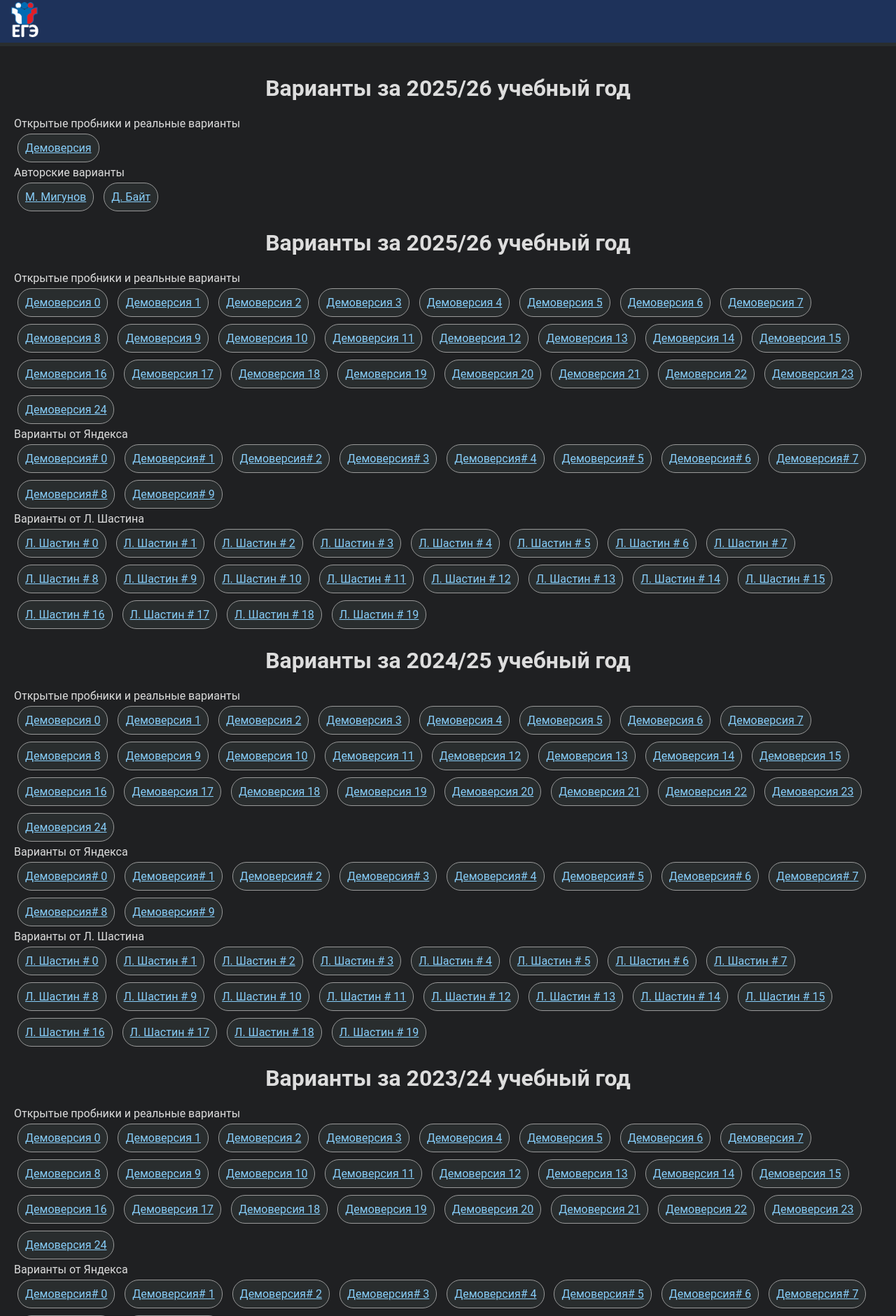
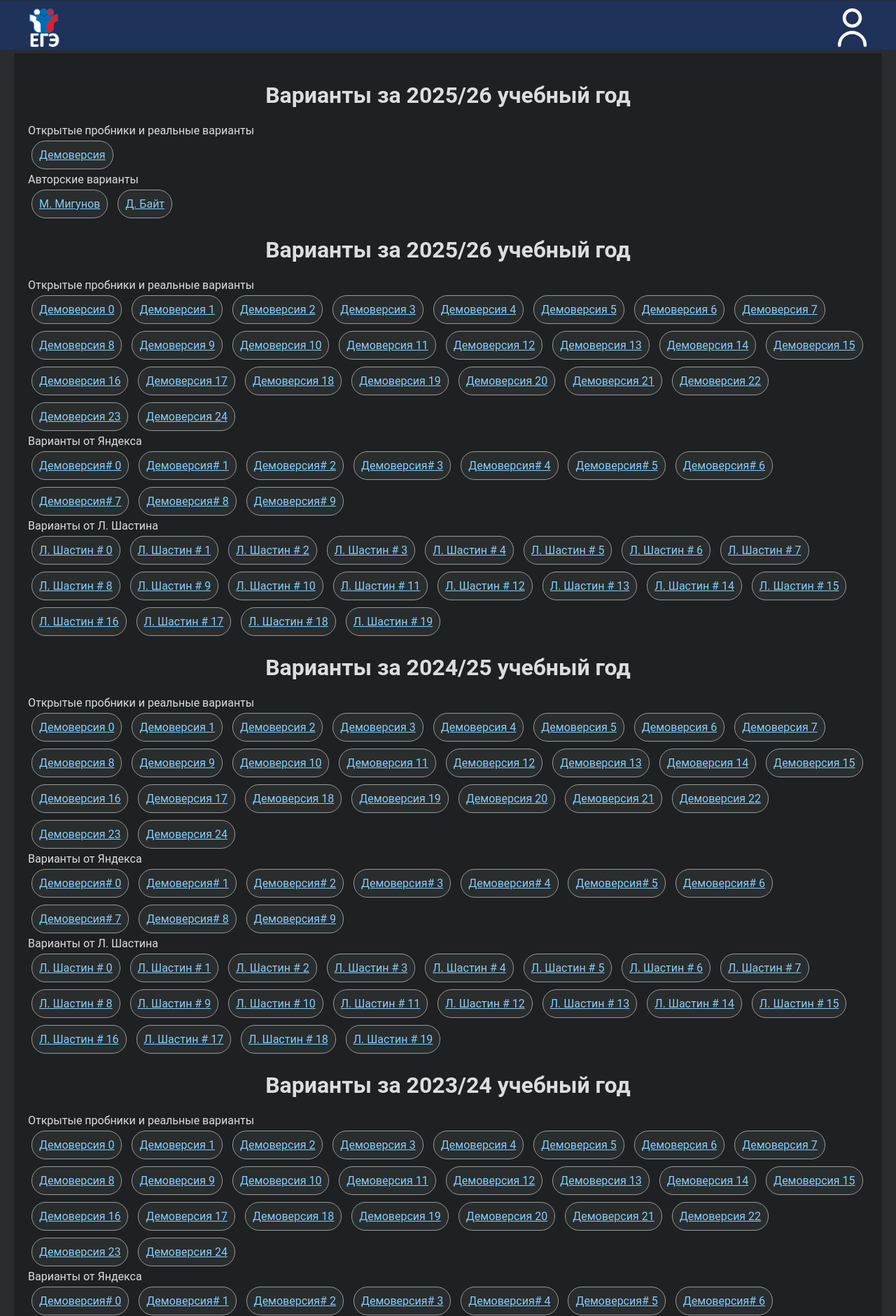
Before and after one commit to dim-akim/kege-local, a FastAPI app: template app/templates/variation_table.html in a window 1280 px wide. Shown: the top 1881 px of the page at 70% size. Run offline with FastAPI, Linux system fonts and the light colour scheme; the template is opened without the code that fills it, so the values that code supplies are empty; parts of the project's set-up code (start-up, migrations or seed data) failed here and were passed over.

Commit message:
corrected the page with options

```diff
--- a/app/static/css/variation_table_style.css
+++ b/app/static/css/variation_table_style.css
@@ -7,10 +7,10 @@
   color: #ddd;
 }
 
-div {
-  display: block;
-  unicode-bidi: isolate;
-}
+/*div {*/
+/*  display: block;*/
+/*  unicode-bidi: isolate;*/
+/*}*/
 
 body {
   margin: 0;
@@ -19,65 +19,111 @@
   overflow-x: hidden;
 }
 
-.start-wrap{
-    position: relative;
-    height: 100%;
+
+.header {
+  display: flex;
+  background-color: #1e325a;
+  height: 70px;
   width: 100%;
-    display: grid;
-    grid-template-rows: 60px 1fr;
-    grid-template-columns: 1fr 1200px 1fr;
-    grid-template-areas:
-        "header header header"
-        ". main .";
+
+  padding: 0 0;
+  margin: 1px auto;
+
+}
+
+.main {
+  max-width: 1200px;
+  padding: 20px;
+  background: #1f2022;
+  /*margin-top: 5px;*/
+  margin: 5px auto 5px;
+  /*margin-bottom: 5px;*/
+}
+
+.header_wrap{
+  width: 100%;
+  max-width: 1250px;
+  margin: 0 auto;
+  display: flex;
+  justify-content: space-between;
+  align-items: center;
 }
 
 
-.header{
-    grid-area: header;
-    background: #1e325a;
+.icon {
+  padding: 10px 20px 0;
+
+  width: 55px;
+  height: auto;
 }
 
 
-.header-wrap{
-    width: 100%;
-    height: 100%;
-    margin: 0 auto;
-    display: grid;
-    grid-template-columns: 1fr auto auto;
-}
 
-.icon_wrap {
-    padding-left: 10px;
-    display: flex;
-    -webkit-box-align: center;
-    align-items: center;
-    -webkit-box-pack: start;
-    -ms-flex-pack: start;
-    justify-content: flex-start;
-}
 
-.fition_button{
-  border: none;
-  background-color: #1e325a;
-  width: 50px;
-  height: 54px;
-  margin-bottom: 4px;
-  margin-top: 3px;
 
-}
 
-.icon{
-  width: 50px;
-  height: 50px;
-}
 
-.main {
-    padding: 20px;
-    background: #1f2022;
-    grid-area: main;
-    margin-top: 5px;
-    margin-bottom: 5px;
-}
+/*.start-wrap{*/
+/*    position: relative;*/
+/*    height: 100%;*/
+/*    width: 100%;*/
+/*    display: grid;*/
+/*    grid-template-rows: 60px 1fr;*/
+/*    grid-template-columns: 1fr 1200px 1fr;*/
+/*    grid-template-areas:*/
+/*        "icon header profile"*/
+/*        ". main .";*/
+/*}*/
+
+
+/*.header{*/
+/*    grid-area: header;*/
+/*    background: #1e325a;*/
+/*}*/
+
+
+/*.header-wrap{*/
+/*    !*width: 100%;*!*/
+/*    !*height: 100%;*!*/
+/*    margin: 0 auto;*/
+/*    display: grid;*/
+/*    grid-template-columns: 20px auto 20px;*/
+/*    !*grid-template-columns: 1fr auto auto;*!*/
+/*}*/
+
+/*.icon_wrap {*/
+/*    padding-left: 10px;*/
+/*  width: 20px;*/
+/*    !*display: flex;*!*/
+/*    !*-webkit-box-align: center;*!*/
+/*    align-items: center;*/
+/*    !*!*-webkit-box-pack: start;*!*!*/
+/*    !*-ms-flex-pack: start;*!*/
+/*    !*justify-content: flex-start;*!*/
+/*}*/
+
+/*.fition_button{*/
+/*  border: none;*/
+/*  background-color: #1e325a;*/
+/*  width: 50px;*/
+/*  height: 54px;*/
+/*  margin-bottom: 4px;*/
+/*  margin-top: 3px;*/
+
+/*}*/
+
+/*.icon{*/
+/*  width: 50px;*/
+/*  height: 50px;*/
+/*}*/
+
+/*.main {*/
+/*    padding: 20px;*/
+/*    background: #1f2022;*/
+/*    grid-area: main;*/
+/*    margin-top: 5px;*/
+/*    margin-bottom: 5px;*/
+/*}*/
 
 
 h1 {
--- a/app/templates/variation_table.html
+++ b/app/templates/variation_table.html
@@ -4,15 +4,26 @@
 {% endblock %}
 {% block content %}
   <div class="app">
-    <div class="start_wrap">
+
+    <div class="start-wrap">
       <div class="header">
-        <div class="header_wrap">
-          <div class="icon_wrap">
-            <a class="fition_button"><!--TODO: сделать это ссылкой на главную станицу-->
-              <img class="icon" src="{{ url_for('static', path='images/logoEGE.png') }}">
-            </a>
+
+          <div class="header_wrap">
+            <div class="icon_wrap">
+              <a class="fition_button"href="{{ url_for('get_task', kim_number=123456, task_number=0) }}"><!--TODO: сделать это ссылкой на главную станицу-->
+                <img class="icon" src="{{ url_for('static', path='images/logoEGE.png') }}">
+              </a>
+            </div>
+
+{#            <div class="sepaser"></div>#}
+
+            <div class="icon_wrap">
+              <a class="fition_button"><!--TODO: сделать это ссылкой на страницу профиля-->
+                <img class="icon" src="{{ url_for('static', path='images/user_icon.svg') }}">
+              </a>
+            </div>
           </div>
-        </div>
+
       </div>
 
       <div class="main">
@@ -23,7 +34,7 @@
           </span>
           <br>
           <div class="variant">
-            <a href="">Демоверсия</a>
+            <a href="{{ url_for('get_task', kim_number=123456, task_number=0) }}">Демоверсия</a>
           </div>
         </div>
         <div class="variant_wrap">
@@ -32,10 +43,10 @@
           </span>
           <br>
           <div class="variant">
-            <a href="">М. Мигунов</a>
+            <a href="{{ url_for('get_task', kim_number=123456, task_number=0) }}">М. Мигунов</a>
           </div>
           <div class="variant">
-            <a href="">Д. Байт</a>
+            <a href="{{ url_for('get_task', kim_number=123456, task_number=0) }}">Д. Байт</a>
           </div>
         </div>
         {% for i in range(5,0,-1) %}
@@ -45,7 +56,7 @@
             <br>
             {% for i in range(25) %}
               <div class="variant">
-                <a href="">Демоверсия {{ i }}</a>
+                <a href="{{ url_for('get_task', kim_number=123456, task_number=0) }}">Демоверсия {{ i }}</a>
               </div>
             {% endfor %}
             <br>
@@ -53,7 +64,7 @@
             <br>
             {% for i in range(10) %}
               <div class="variant">
-                <a href="">Демоверсия# {{ i }}</a>
+                <a href="{{ url_for('get_task', kim_number=123456, task_number=0) }}">Демоверсия# {{ i }}</a>
               </div>
             {% endfor %}
             <br>
@@ -61,7 +72,7 @@
             <br>
             {% for i in range(20) %}
               <div class="variant">
-                <a href="">Л. Шастин # {{ i }}</a>
+                <a href="{{ url_for('get_task', kim_number=123456, task_number=0) }}">Л. Шастин # {{ i }}</a>
               </div>
             {% endfor %}
           </div>
```
Also changed, not shown: app/front/router.py (+10 -8 lines), app/front/temp_tasks.py (+15 -50 lines), app/static/css/style.css (+23 -9 lines), app/templates/answe_table.html (+4 -4 lines), app/static/images/user_icon.svg (added). Lines whose indentation alone changed are shown as unchanged.
